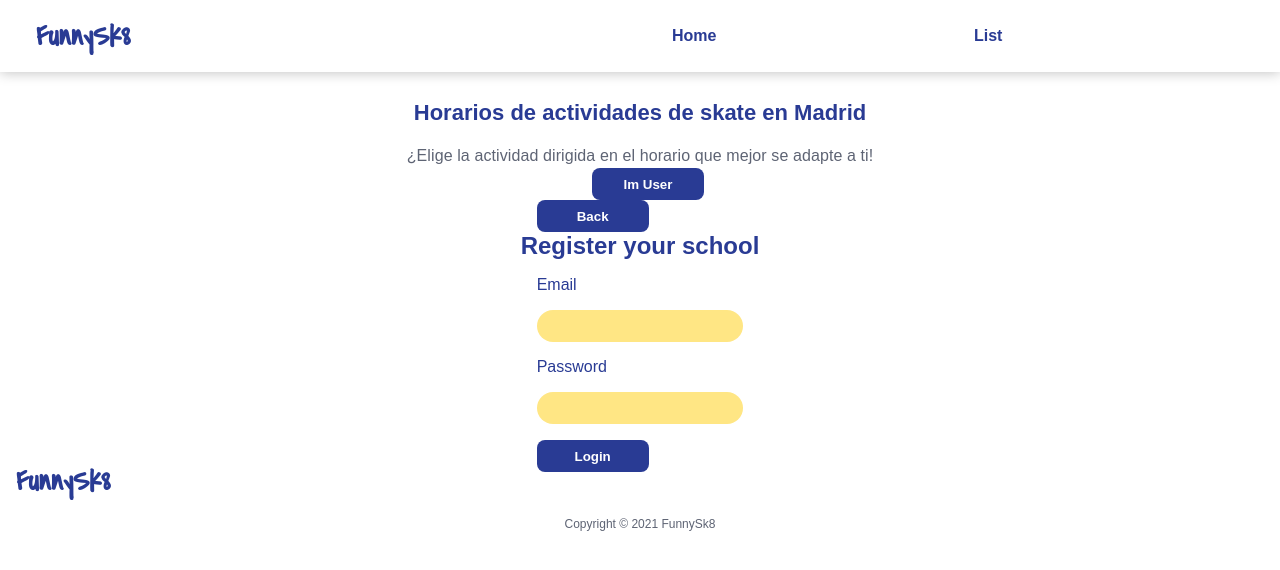
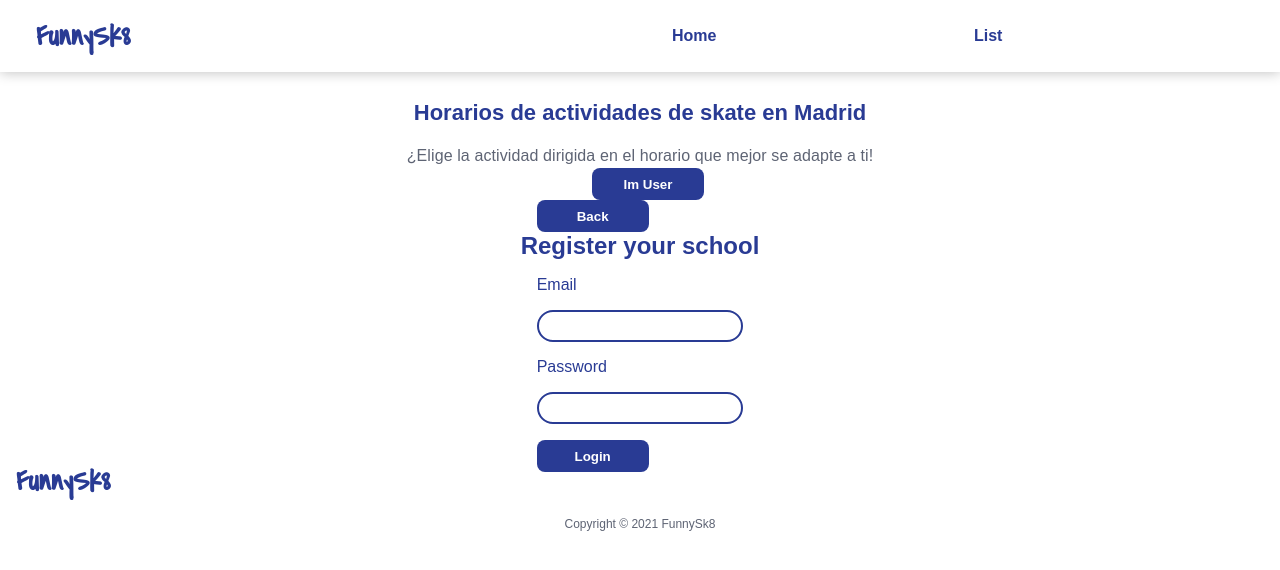
Before and after one commit to Adriancit0/Sk8Fun, a React (Create React App) app in the folder frontend/: page / in a window 1280 px wide. Both pictures are taken after a click on the button "Im School". Shown: the top 570 px of the page. Built offline with nearby package versions, Linux system fonts and the light colour scheme; the HTML template or start-up script is replaced by a standard one.

Commit message:
Add form style

```diff
--- a/frontend/src/components/inputSection/inputStyle.scss
+++ b/frontend/src/components/inputSection/inputStyle.scss
@@ -8,9 +8,11 @@
     }
     .input-section__input{
         min-width: 4rem;
+        font-weight: 700;
         height: 2rem;
         border: none;
         border-radius: 1rem;
-        background-color: rgb(255, 230, 132);
+        border: 2px solid  rgb(41,59,148);
+        color: rgb(41,59,148);
     }
 }
--- a/frontend/src/components/skateSchool/skateSchoolStyle.scss
+++ b/frontend/src/components/skateSchool/skateSchoolStyle.scss
@@ -1,10 +1,7 @@
-.school-creator{
-    display: flex;
-    flex-direction: column;
-    align-items: flex-start;
-    justify-content: space-evenly;
-    height: 80vh;
-    background-color: rgb(153,153,153);
+.school-page__school-creator{
+    margin-top: 6rem;
+    height: 88vh;
+    font-weight: 700;
     .school-creator__info-catcher{
         display: flex;
         flex-direction: column;
```
